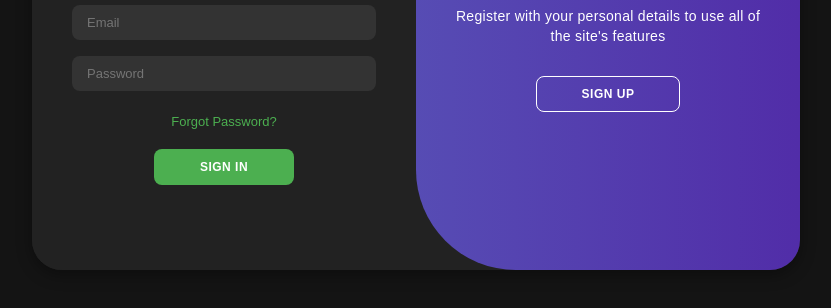
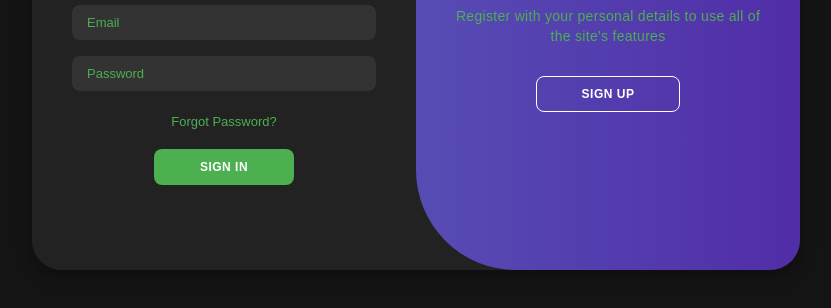
Before and after one commit to Divrexo/Miniproject-Fyntrust, a plain HTML site: page MINIPROJECT/signup.html in a window 1280 px wide. Shown: the part 370-678 px from the top of the page, without its empty margins (224-1055 px from the left). Drawn offline with Linux system fonts and the light colour scheme.

Commit message:
Update signup.html
added some more styling changes

```diff
--- a/MINIPROJECT/signup.html
+++ b/MINIPROJECT/signup.html
@@ -224,6 +224,27 @@
         .container.active .toggle-right {
             transform: translateX(200%);
         }
+        /* Modify the text color to green */
+          .container span,
+         .container input::placeholder,
+            .container p,
+          .container a {
+         color: #4CAF50; /* Set the color to green */
+          }
+          /* Ensure input text color is green */
+       .container input {
+     background-color: #333; /* Keep the background color */
+    border: none;
+    margin: 8px 0;
+    padding: 10px 15px;
+    font-size: 13px;
+    border-radius: 8px;
+    width: 100%;
+    outline: none;
+    color: #4CAF50; /* Change the text color to green */
+}
+
+
     </style>
 </head>
 
```
